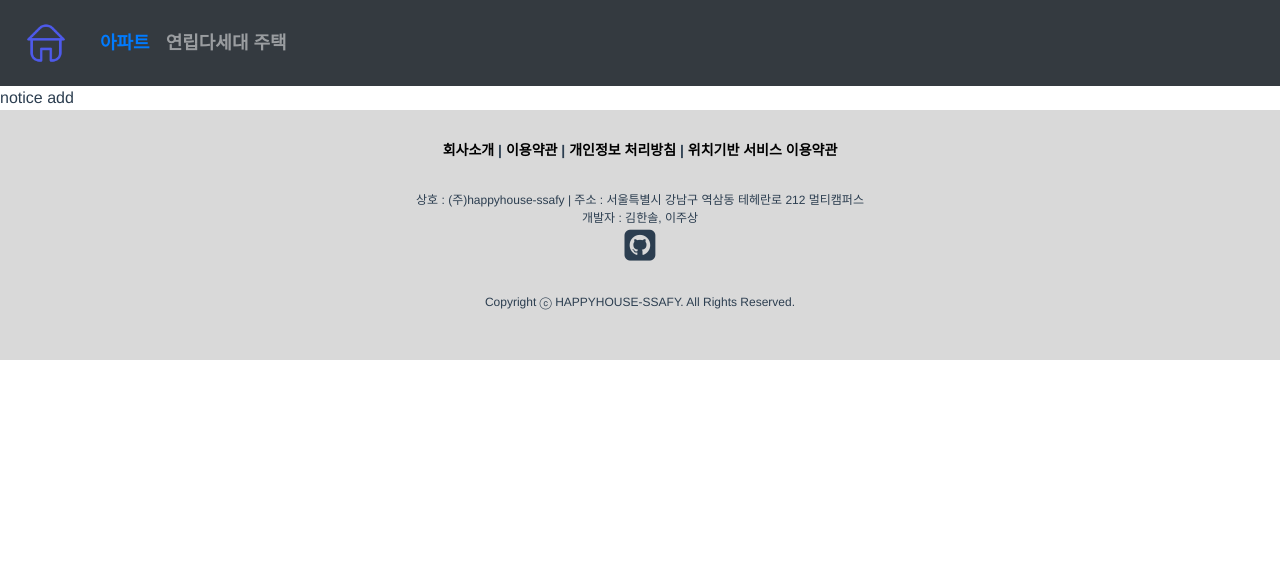
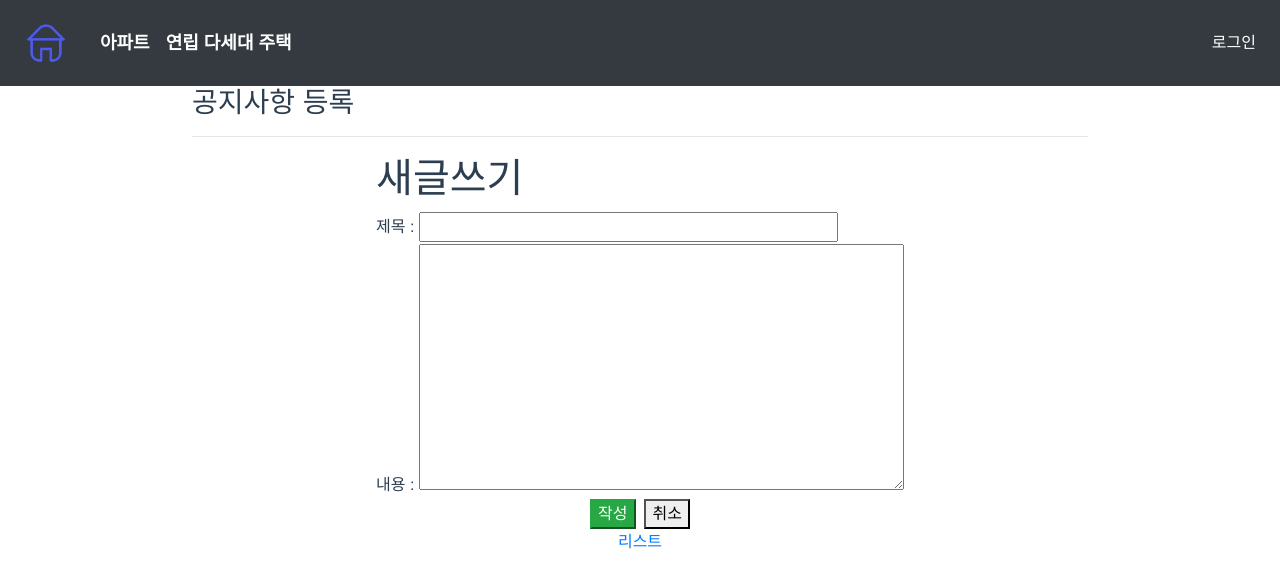
Before and after one commit to happyhouse-project/happyhouse-web, a Vue app: page /noticeRegister in a window 1280 px wide. Shown: the top 588 px of the page. Built offline with nearby package versions, Linux system fonts and the light colour scheme; no server answers.

Commit message:
Header수정 및 Login.vue 생성

```diff
--- a/src/components/Header.vue
+++ b/src/components/Header.vue
@@ -1,29 +1,26 @@
 <template>
   <header>
-	<!-- <div class="login">
-			<button v-if="member == null" type="button" class="btn btn-primary"
-				onclick="#">로그인</button>
-		<c:if test="${!empty member}">
-		{{member.name}}님 환영합니다
-		<button type="button" class="btn btn-primary"
-				onclick="#">로그아웃</button>
-		</c:if>
-	</div> -->
-
     <b-navbar toggleable="lg" type="dark" variant="dark">
       <b-navbar-brand href="/">
         <div class="logo">
-		<a href="/"><img class="logo-img" alt="logo"
-			src="../assets/images/happyhouse_logo.png"></a>
+          <router-link to="/"
+            ><img
+              class="logo-img"
+              alt="logo"
+              src="../assets/images/happyhouse_logo.png"
+          /></router-link>
         </div>
       </b-navbar-brand>
 
       <b-navbar-toggle target="nav-collapse"></b-navbar-toggle>
 
       <b-collapse id="nav-collapse" is-nav>
-        <b-navbar-nav>
+        <b-navbar-nav class="navbar-menu">
           <b-nav-item><router-link to="/Apt">아파트</router-link></b-nav-item>
-          <b-nav-item href="#">연립다세대 주택</b-nav-item>
+          <b-nav-item><router-link to="#">연립 다세대 주택</router-link></b-nav-item>
+        </b-navbar-nav>
+        <b-navbar-nav class="ml-auto">
+          <b-nav-item class="login-tab"><router-link to="/login">로그인</router-link></b-nav-item>
         </b-navbar-nav>
       </b-collapse>
     </b-navbar>
@@ -37,13 +34,27 @@ header {
   font-weight: bold;
 }
 
-.logo{
-	float:left;
+.logo {
+  float: left;
   padding: 10px;
 }
 
 .logo-img {
   width: 40px;
-	height:40px;
+  height: 40px;
+}
+
+a {
+  color: white;
+}
+
+a:hover {
+  color: rgb(82, 111, 240);
+  text-decoration: none;
+}
+
+.login-tab {
+  font-size: 16px;
+  font-weight: normal;
 }
 </style>
--- /dev/null
+++ b/src/views/Login.vue
@@ -0,0 +1,3 @@
+<template>
+
+</template>
--- a/src/views/NewsInfo.vue
+++ b/src/views/NewsInfo.vue
@@ -1,5 +1,5 @@
 <template>
-  <div class="news-main">
+  <div class="main">
     <div class="infolist">
       <h3>뉴스</h3>
       <hr class="hr-main" />
@@ -108,8 +108,8 @@ export default {
 .main {
   background-color: white;
   min-height: 1800px;
-  padding-left: 15%;
-  padding-right: 15%;
+  padding-left:15%;
+  padding-right:15%;
 }
 
 .content {
--- a/src/views/Notice.vue
+++ b/src/views/Notice.vue
@@ -4,7 +4,7 @@
         <h3>공지사항</h3>
         <button class="addBtn btn-right btn-bottom" type="button" @click="gotoNoticeRegister">공지 추가하기</button>
         <hr class="hr-main">
-        <div v-for="(notice, index) in noticeList" :key="index">
+        <div class="notice" v-for="(notice, index) in noticeList" :key="index">
             <p @click="gotoNoticeDetail(notice.id)">{{notice.title}}</p><hr>
         </div>
     </div>
@@ -96,4 +96,8 @@ input[type='checkbox'] {
 .btn-bottom {
     margin-bottom: 1%;
 }
+
+.notice {
+    cursor: pointer;
+}
 </style>
--- a/src/views/NoticeDetail.vue
+++ b/src/views/NoticeDetail.vue
@@ -97,5 +97,7 @@ export default {
 .main {
   background-color: white;
   min-height: 1800px;
+  padding-left:15%;
+  padding-right:15%;
 }
 </style>
--- a/src/views/NoticeRegister.vue
+++ b/src/views/NoticeRegister.vue
@@ -1,3 +1,71 @@
 <template>
-    <div>notice add</div>
+  <div class="main">
+    <div class="infolist">
+      <h3>공지사항 등록</h3>
+      <hr class="hr-main" />
+      <center>
+        <table>
+        <tr>
+            <td><h1>새글쓰기</h1></td>
+        </tr>
+        <tr>
+            <td>제목 : <input type="input" name="title" size="42" v-model="title"/></td>
+        </tr>
+        <tr>
+            <td colspan="2">
+            내용 : <textarea rows="10" cols="50" name="content" v-model="content"></textarea>
+            </td>
+        </tr>
+        <tr>
+            <td>
+            <center>
+                <button class="btn-success" type="button" @click="registerNotice()">작성</button>&nbsp;&nbsp;<button class="btn-gray" type="button">취소</button>
+            </center>
+            </td>
+        </tr>
+        </table>
+        <p><router-link to="/notice">리스트</router-link></p>
+      </center>
+    </div>
+  </div>
 </template>
+
+<script>
+import axios from 'axios'
+import router from '../router/router'
+
+export default {
+    data() {
+      return {
+        title: '',
+        content: '',
+      }
+    },
+    methods: {
+        registerNotice() {
+            axios
+            .post('http://localhost/happyhouse/notices', {
+              title: this.title,
+              content: this.content
+            })
+            .then(()=> {
+              alert('공지사항이 추가되었습니다')
+              router.push({name: "Notice"});
+            })
+            .catch(error=> {
+                alert('요청에 실패했습니다.')
+                console.log(error)
+            })
+        },
+    },
+}
+</script>
+
+<style scoped>
+.main {
+  background-color: white;
+  min-height: 1800px;
+  padding-left:15%;
+  padding-right:15%;
+}
+</style>
```
Lines whose indentation alone changed are shown as unchanged.
